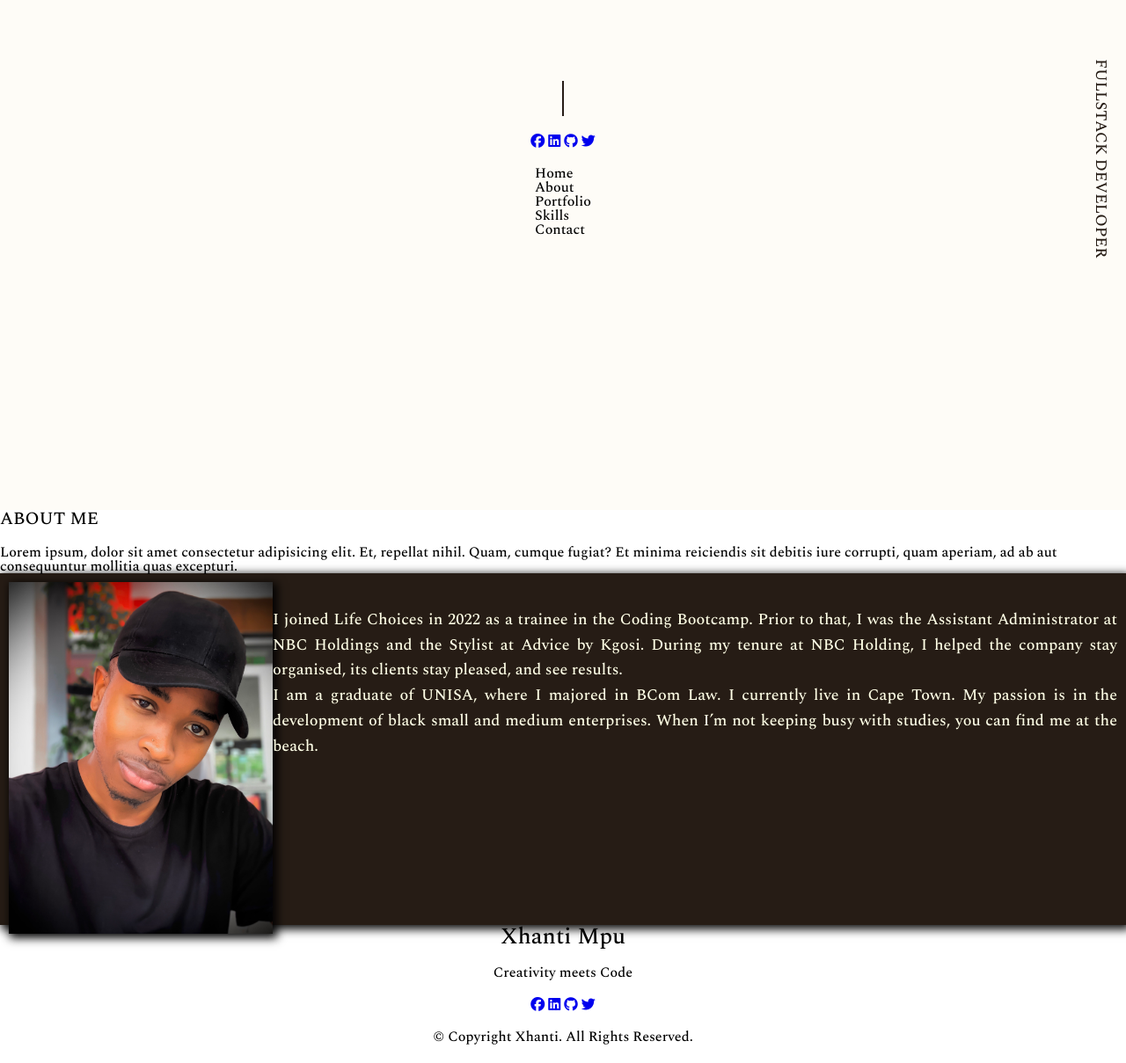
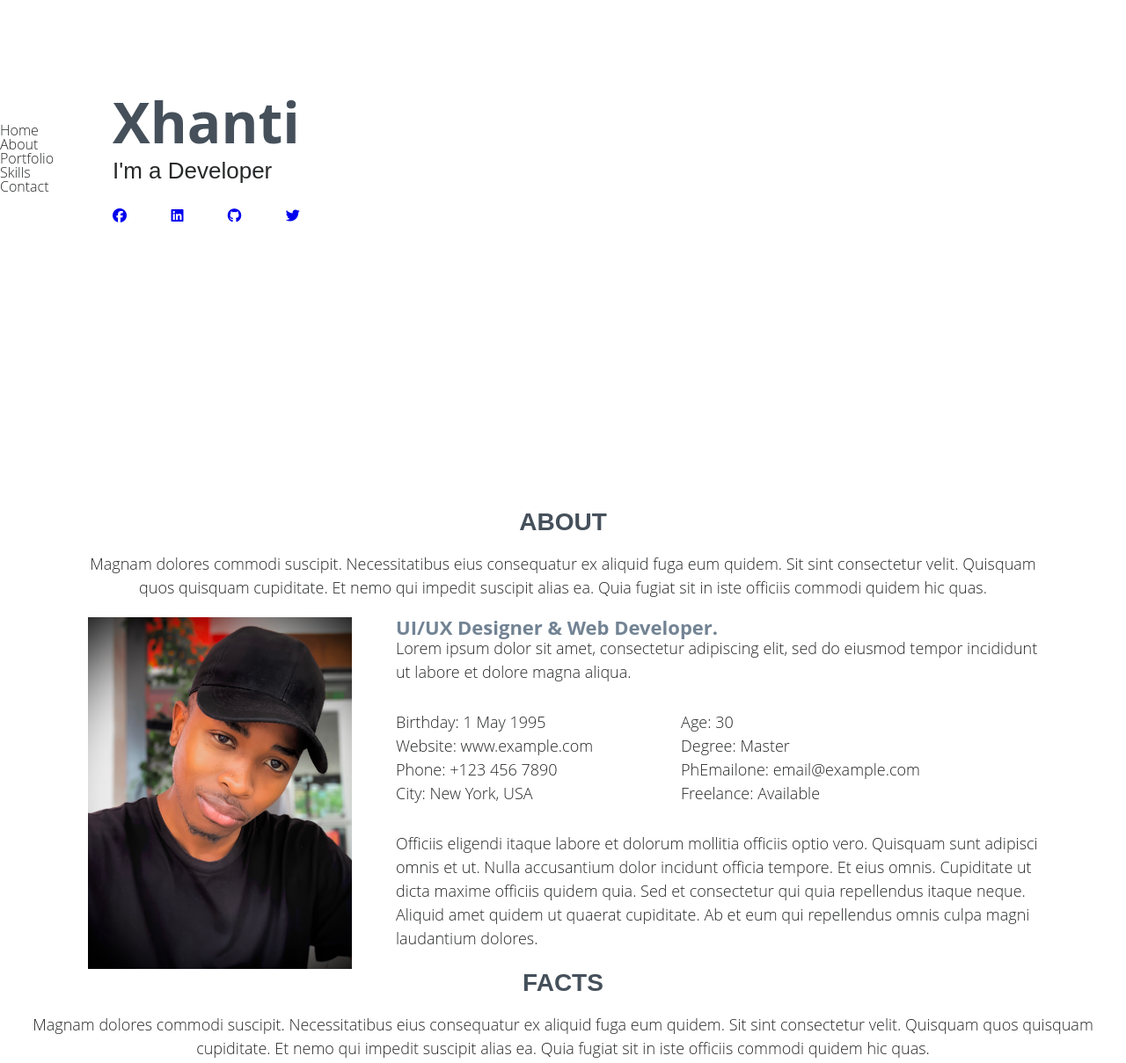
Before and after one commit to Xhanticode/Personal-Portfolio, a plain HTML site: page index.html in a window 1280 px wide. Shown: the part 220-1429 px from the top of the page at 88% size. Drawn offline with nearby package versions, Linux system fonts and the light colour scheme.

Commit message:
third push

```diff
--- a/index.html
+++ b/index.html
@@ -15,76 +15,74 @@
 
 
     <!-- Landing Page  -->
-    <section id="landing_page">
-      <div class="landingtext">
-          <div id="landing_text">X H A N T I</div>
-
-        </div>
-        <div class="soial_icons">
+    <section id="landingpage">
+          <div id="nav">
+    <nav>
+      <ul class="navbar">
+        <li><a href="#"></i></a><i class="fa-thin fa-house-blank">Home</i></li>
+        <li><a href="#"></a><i class="fa-thin fa-user-tie-hair">About</i></li>
+        <li><a href="#"></a><i class="fa-thin fa-file">Portfolio</i></li>
+        <li><a href="#"></a><i class="fa-thin fa-bars-progress">Skills</i></li>
+        <li><a href="#"></a><i class="fa-thin fa-envelope">Contact</i></li>
+      </ul>
+    </nav></div>
+    <div class="landingtext">
+       <div><h1 id="landingtitle">Xhanti</h1>
+        <h2 id="landingsubtitle">I'm a Developer</h2></div>
+<div class="landingicons">
             <a href="#"><i class="fa-brands fa-facebook"></i></a>
             <a href="#"><i class="fa-brands fa-linkedin"></i></a>
             <a href="#"><i class="fa-brands fa-github"></i></a>
             <a href="#"><i class="fa-brands fa-twitter"></i></a>
-        </div>
+        </div></div>
+    </section>
 
-       <!-- Navigation Bar  -->
-       <div id="nav">
-    <nav>
-      <ul class="navbar">
-        <li><a href="#"></i></a><i class="fa-thin fa-house-blank">Home</i></li>
-        <li><a href="link"></a><i class="fa-thin fa-user-tie-hair">About</i></li>
-        <li><a href="link"></a><i class="fa-thin fa-file">Portfolio</i></li>
-        <li><a href="link"></a><i class="fa-thin fa-bars-progress">Skills</i></li>
-        <li><a href="link"></a><i class="fa-thin fa-envelope">Contact</i></li>
-      </ul>
-    </nav></div>
-      <div id="developer">FULLSTACK DEVELOPER</div>
-    </section>
 
     <!-- About Page  -->
     <section id="about">
-      <div >
-        <div id="abouthead">
-            <h2>ABOUT ME</h2>
-        <p>Lorem ipsum, dolor sit amet consectetur adipisicing elit. Et, repellat nihil. Quam, cumque fugiat? Et minima reiciendis sit debitis iure corrupti, quam aperiam, ad ab aut consequuntur mollitia quas excepturi.</p>
-        </div>
-      <div class="aboutcontent">
-      <img src="./Images/IMG_5811 (2).jpg" />
-      <div class="abouttext">
-
-        <p>
-          <br>I joined Life Choices in 2022 as a trainee in the Coding Bootcamp.
-          Prior to that, I was the Assistant Administrator at NBC Holdings and
-          the Stylist at Advice by Kgosi. During my tenure at NBC Holding, I
-          helped the company stay organised, its clients stay pleased, and see
-          results. </br> I am a graduate of UNISA, where I majored in BCom Law. I
-          currently live in Cape Town. My passion is in the development of black small and medium enterprises. When I’m not keeping busy with studies,
-          you can find me at the beach.
-        </p>
-      </div>
+      <div>
+<div id="abouthead"><h2 id="sectiontitle">ABOUT</h2><p id="sectionsubtitle">Magnam dolores commodi suscipit. Necessitatibus eius consequatur ex aliquid fuga eum quidem. Sit sint consectetur velit. Quisquam quos quisquam cupiditate. Et nemo qui impedit suscipit alias ea. Quia fugiat sit in iste officiis commodi quidem hic quas.</p></div>
+<div id="aboutcontent">
+    <div id="aboutimage"><img src="./Images/IMG_5811 (2).jpg" alt="Face card"></div>
+    <div id="abouttext">
+<div id="abouttexthead"><h3>UI/UX Designer & Web Developer.</h3><p><i> Lorem ipsum dolor sit amet, consectetur adipiscing elit, sed do eiusmod tempor incididunt ut labore et dolore magna aliqua.</i></p></div>
+<div id="abouttextlist">
+<div id="list1"><ul>
+    <li><b>Birthday:</b> 1 May 1995</li>
+    <li><b>Website:</b> www.example.com</li>
+    <li><b>Phone:</b>  +123 456 7890</li>
+    <li><b>City:</b> New York, USA</li>
+</ul></div>
+<div id="list2"><ul>
+    <li><b>Age:</b> 30</li>
+    <li><b>Degree:</b> Master</li>
+    <li><b>PhEmailone:</b> email@example.com</li>
+    <li><b>Freelance:</b> Available</li>
+</ul></div>
+</div>
+<div id="abouttextpar"><p>Officiis eligendi itaque labore et dolorum mollitia officiis optio vero. Quisquam sunt adipisci omnis et ut. Nulla accusantium dolor incidunt officia tempore. Et eius omnis. Cupiditate ut dicta maxime officiis quidem quia. Sed et consectetur qui quia repellendus itaque neque. Aliquid amet quidem ut quaerat cupiditate. Ab et eum qui repellendus omnis culpa magni laudantium dolores.</p></div>
     </div>
     </section>
+<section>
+    <div><h2 id="sectiontitle">Facts</h2><p id="sectionsubtitle">Magnam dolores commodi suscipit. Necessitatibus eius consequatur ex aliquid fuga eum quidem. Sit sint consectetur velit. Quisquam quos quisquam cupiditate. Et nemo qui impedit suscipit alias ea. Quia fugiat sit in iste officiis commodi quidem hic quas.</p></div>
+    <div></div>
+</section>
+<section>
+    <div><h2 id="sectiontitle">Skills</h2><p id="sectionsubtitle">Magnam dolores commodi suscipit. Necessitatibus eius consequatur ex aliquid fuga eum quidem. Sit sint consectetur velit. Quisquam quos quisquam cupiditate. Et nemo qui impedit suscipit alias ea. Quia fugiat sit in iste officiis commodi quidem hic quas.</p></div>
+    <div class="skillsbars">
+<div class="leftbars">
+    <meter value="7" min="0" max="10">html 70%</meter>
+    <meter value="7" min="0" max="10">css 70%</meter>
+    <meter value="7" min="0" max="10">javascript 70%</meter>
+        </div>
+        <div class="rightbars">
+           <meter value="7" min="0" max="10">php 80%</meter>
+    <meter value="7" min="0" max="10">wordpress/cms 90%</meter>
+    <meter value="7" min="0" max="10">photoshop 55%</meter>
+        </div>
+    </div>
+</section>
 
-    <section>
-        <div class="skills_container">
-<div id="html">
-    <i></i>
-    <bar></bar>
-</div>
-<div id="css">
-    <i></i>
-    <bar></bar>
-</div>
-<div id="scss">
-    <i></i>
-    <bar></bar
-        ></div>
-<div id="Bootsrap">
-    <i></i>
-    <bar></bar>
-</div>
-        </div>
-    </section>
 
     <!-- Footer section  -->
     <footer>
--- a/styles.css
+++ b/styles.css
@@ -49,143 +49,127 @@ table {
 }
 
 body {
-  font-family: "Spectral", serif;
+  font-family: "Open Sans", sans-serif;
+  font-weight: lighter;
+  color: #272829;
 }
 
 h1 {
 }
 h2 {
+  font-family: "Raleway", sans-serif;
 }
 h3 {
   font-size: 26px;
 }
 p {
 }
+/* Landing page  */
+#landingpage {
+  height: 100vh;
+  display: flex;
+  flex-direction: column;
+  align-items: center;
+  justify-content: center;
+  background: url();
+  background-size: cover;
+}
+#nav {
+  display: flex;
+  flex-direction: column;
+  align-content: space-around;
+  align-self: flex-start;
+}
+.landingtext {
+  display: flex;
+  flex-direction: column;
+  align-self: flex-start;
+  position: absolute;
+  margin-left: 10%;
+  gap: 30px;
+}
 
-#landing_page {
-  min-height: 100vh;
+#landingtitle {
+  font-size: 64px;
+  font-weight: 700;
+  color: #45505b;
+  font-family: "Raleway" sans-serif;
+}
+#landingsubtitle {
+  font-size: 26px;
+  margin-top: 10px;
+}
+.landingicons {
+  display: flex;
+  justify-content: space-between;
+}
+#about {
   display: flex;
   flex-direction: column;
   justify-content: center;
-  align-items: center;
-  background-color: #fefcf7;
-  size: cover;
   gap: 20px;
+  margin-inline: 100px;
+}
+#sectiontitle {
+  text-align: center;
+  text-transform: uppercase;
+  font-weight: bold;
+  font-size: 28px;
+  color: #45505b;
+  margin-bottom: 20px;
+}
+#sectionsubtitle {
+  margin-bottom: 20px;
+  text-align: center;
+}
+#aboutcontent {
+  display: flex;
+  flex-direction: row;
+  gap: 50px;
+}
+img {
+  width: 300px;
+  height: auto;
+}
+#abouttext {
+  display: flex;
+  flex-direction: column;
+  gap: 30px;
+  text-align: left;
+}
+h3 {
+  font-family: ;
+  font-weight: 700;
+  font-size: 22px;
+  color: #728394;
+}
+p {
+  font-size: 18px;
+  line-height: 1.5;
 }
 
-#landing_text {
-  color: #261c15;
-  letter-spacing: 0.1em;
-  font-size: 40px;
+#abouttextlist {
   display: flex;
+  gap: 100px;
+  font-size: 18px;
+  line-height: 1.5;
 }
-
-#landing_text {
-  text-transform: capitalize;
-  overflow: hidden;
-  white-space: nowrap;
-  border-right: 2px solid #261c15;
-  width: 13ch;
-  color: #261c15;
-  animation: typist 5s steps(11) infinite, blink step-end 2s infinite;
-}
-@keyframes typist {
-  0% {
-    width: 0ch;
-  }
-  47% {
-    width: 13ch;
-  }
-  70% {
-    width: 13ch;
-  }
-  75% {
-    width: 0ch;
-  }
-  100% {
-    width: 0ch;
-  }
-}
-@keyframes blink {
-  from,
-  to {
-    border-color: transparent;
-  }
-  50% {
-    border-color: #261c15;
-  }
-}
-/* end of landing text animation  */
-
-/* nav bar  */
-
-#navbar {
-  display: block;
-  left: 0px;
-
-  padding: 20px;
-  list-style: none;
-}
-
-#nav a {
-  height: 100vh;
-
-  color: #261c15;
-
-  margin-left: 20px;
-  position: absolute;
-}
-
-#developer {
-  writing-mode: vertical-rl;
-  transform: rotate(0deg);
-  text-orientation: mixed;
-  display: flex;
-  align-self: flex-end;
-  justify-self: center;
-  color: #261c15;
-  font-size: 18px;
-  margin-right: 20px;
-  position: absolute;
-}
-/* About Page  */
-.abouthead {
-  text-align: center;
-  justify-content: center;
-}
-
-.aboutcontent {
-  font-size: 18px;
-  color: #ffffe6;
-  line-height: 1.6;
-  text-align: justify;
-  text-justify: inter-word;
-  display: flex;
-  justify-content: flex-start;
-  height: 400px;
-  width: auto;
-  background-color: #261c15;
-  -webkit-box-shadow: 3px 3px 10px 2px rgba(0, 0, 0, 0.95);
-  box-shadow: 3px 3px 10px 2px rgba(0, 0, 0, 0.95);
-  padding: 10px;
-}
-
-img {
-  width: auto;
-  height: 400px;
-  -webkit-box-shadow: 3px 3px 10px 2px rgba(0, 0, 0, 0.95);
-  box-shadow: 3px 3px 10px 2px rgba(0, 0, 0, 0.95);
-}
-h2 {
-  font-size: 20px;
-  margin-bottom: 20px;
-  display: flex;
-}
-
 /* skills section  */
 .skills_container {
   display: flex;
   background-color: #fefcf7;
+}
+.skillsbars {
+  display: flex;
+  flex-direction: row;
+}
+.leftbars .rightbars {
+  display: flex;
+  flex-direction: column;
+}
+
+meter {
+  width: 40%;
 }
 
 /* Footer section  */
```
Also changed, not shown: Images/cover image.jpg (added).
